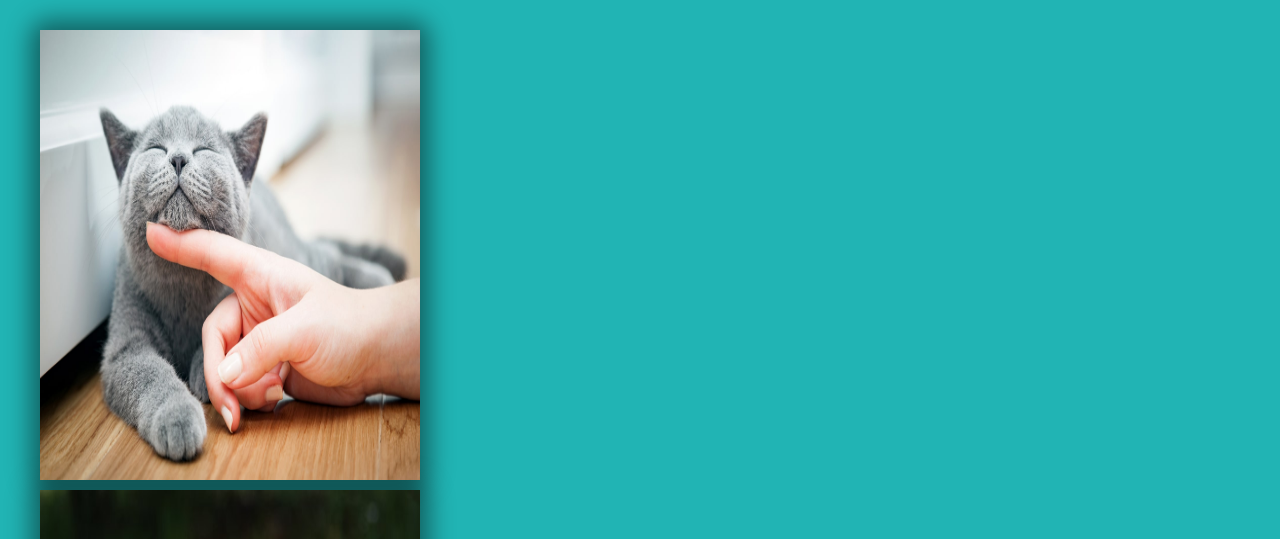
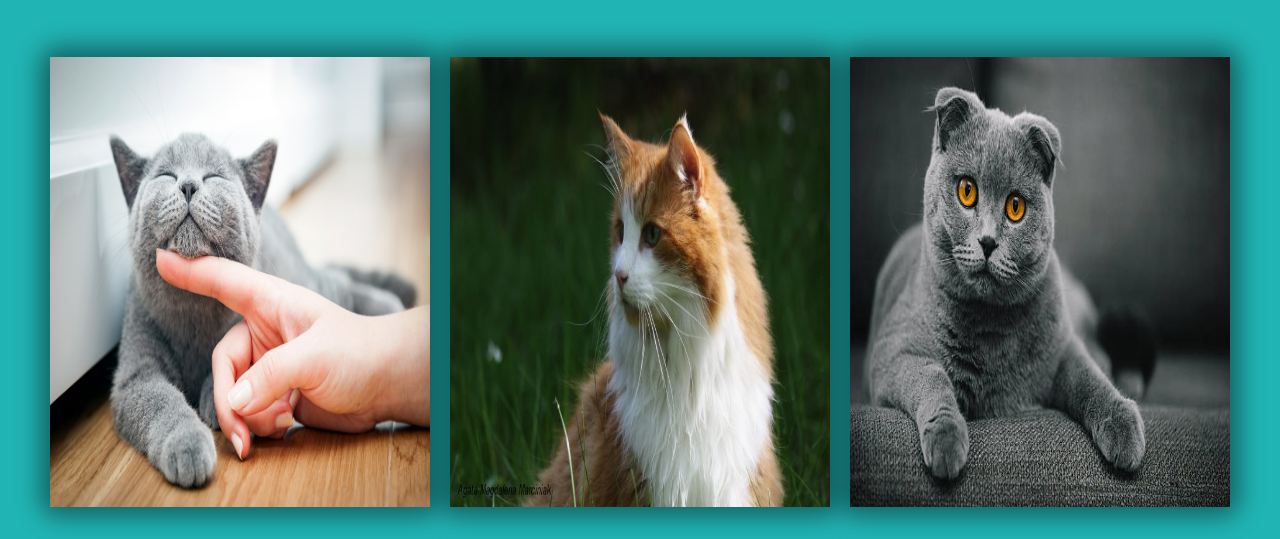
Before and after one commit to sruthisagar/Wizards-Of-Web, a plain HTML site: page index.html in a window 1280 px wide. Shown: the part 211-750 px from the top of the page. Drawn offline with Linux system fonts and the light colour scheme.

Commit message:
Update style.css

```diff
--- a/style.css
+++ b/style.css
@@ -28,7 +28,7 @@ body{
 }
 
 
-.product{
+.container{
   margin-top: 50px;
   display: flex;
   flex-wrap: wrap;
```
